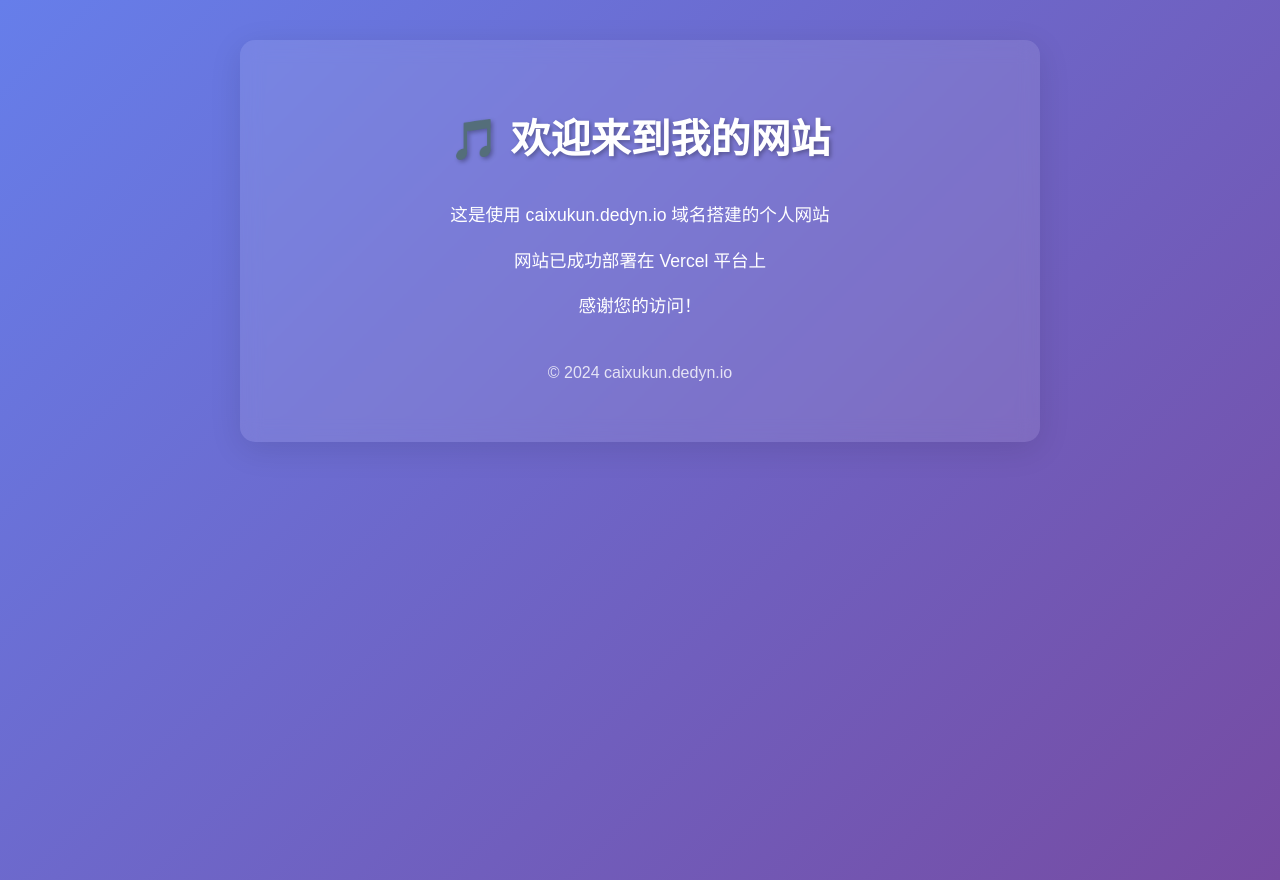
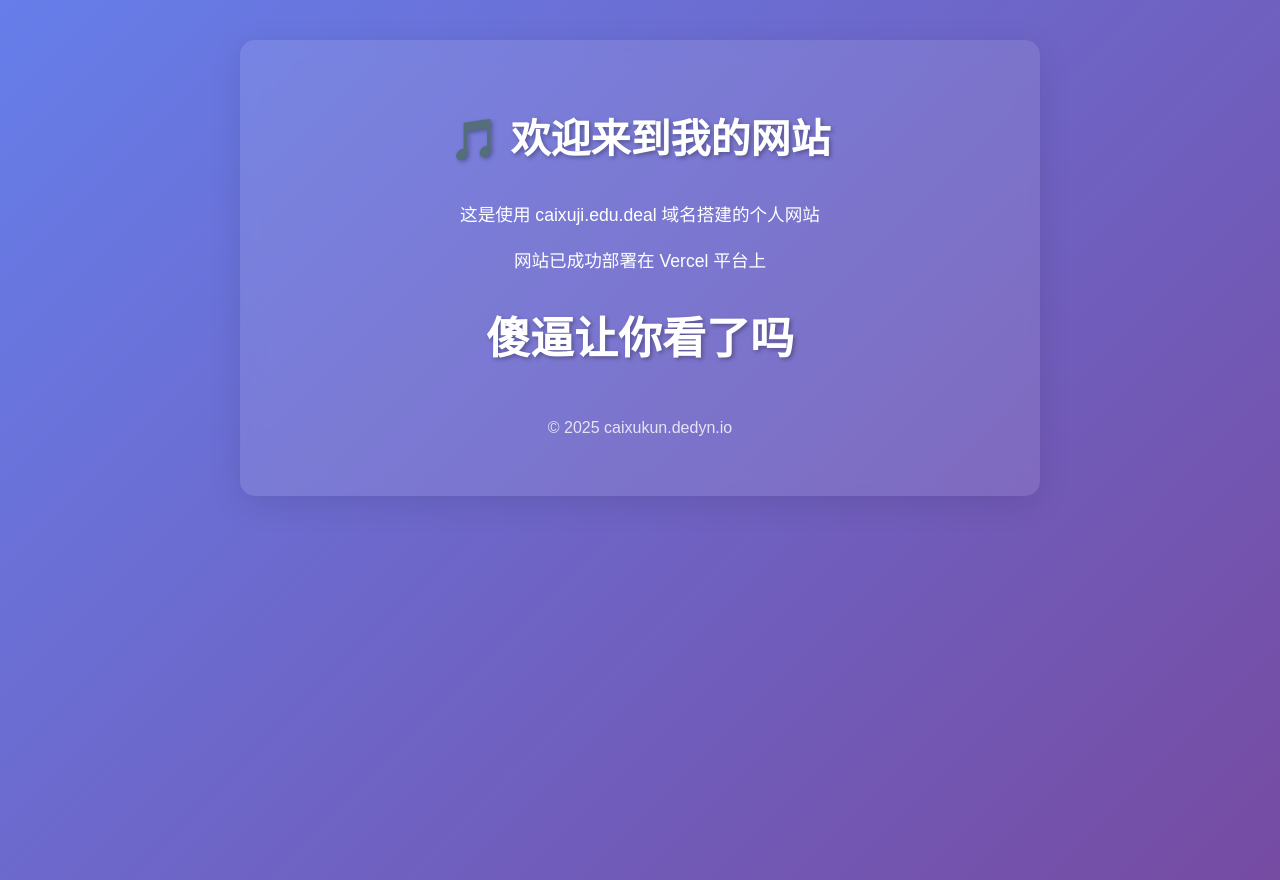
Before and after one commit to zilv123/AI-test, a plain HTML site: page index.html in a window 1280 px wide. Drawn offline with Linux system fonts and the light colour scheme.

Commit message:
Update index.html

```diff
--- a/index.html
+++ b/index.html
@@ -43,12 +43,12 @@
     <div class="container">
         <h1>🎵 欢迎来到我的网站</h1>
         <div class="content">
-            <p>这是使用 caixukun.dedyn.io 域名搭建的个人网站</p>
+            <p>这是使用 caixuji.edu.deal 域名搭建的个人网站</p>
             <p>网站已成功部署在 Vercel 平台上</p>
-            <p>感谢您的访问！</p>
+            <h1>傻逼让你看了吗</h1>
         </div>
         <div class="footer">
-            <p>© 2024 caixukun.dedyn.io</p>
+            <p>© 2025 caixukun.dedyn.io</p>
         </div>
     </div>
 </body>
```
